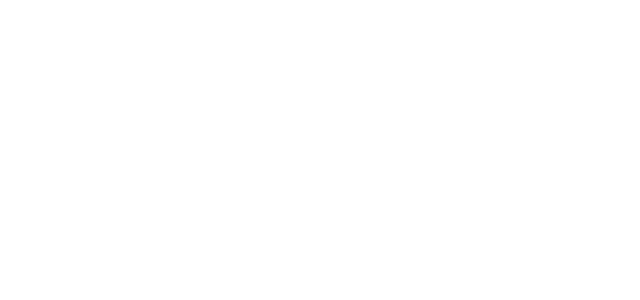
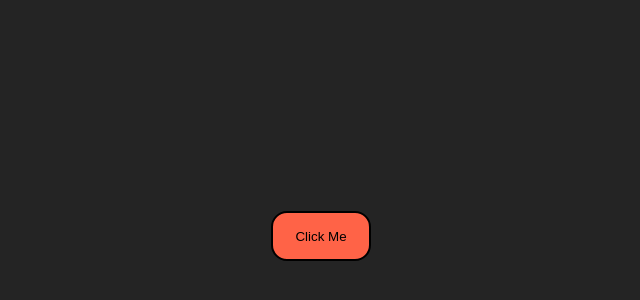
Before and after one commit to mostafa-meerzad/react-app, a React (Vite) app: page / in a window 1280 px wide. Shown: the part 164-464 px from the top of the page, without its empty margins (319-959 px from the left). Built offline with nearby package versions, Linux system fonts and the light colour scheme.

Commit message:
Complete basics of styled-components

```diff
--- a/src/App.jsx
+++ b/src/App.jsx
@@ -1,12 +1,39 @@
-import React from 'react'
+import React from "react";
+// timer section
+
 // import Timer from './timer/Timer'
+
+// styled-components section
+
+import {
+  StyledButton,
+  StyledButtonJSX
+} from "./styledComponents/Button.styled";
+import { Container } from "./styledComponents/Container.styled";
+import { GlobalStyles } from "./styledComponents/GlobalStyles.styled";
 
 function App() {
   return (
     <div>
-      {/* <Timer/> */}
+      {/* style normal elements by using styled-component */}
+      {/* <StyledButton
+        onClick={() => {
+          console.log("Hi from styled-button");
+        }}
+      >
+        <span>click me</span>
+      </StyledButton> */}
+
+      {/* <Container bgColor="tomato"/> */}
+      {/* <Container /> */}
+
+      {/* style ReactJS components by styled-components  */}
+
+      {/* add general styles that affect the whole App */}
+      <GlobalStyles />
+      <StyledButtonJSX />
     </div>
-  )
+  );
 }
 
-export default App
+export default App;
--- a/src/main.jsx
+++ b/src/main.jsx
@@ -1,7 +1,7 @@
 import React from "react";
 import ReactDOM from "react-dom/client";
 import App from "./App";
-import "./index.css";
+// import "./index.css";
 
 ReactDOM.createRoot(document.getElementById("root")).render(
   <React.StrictMode>
--- /dev/null
+++ b/src/styledComponents/Button.jsx
@@ -0,0 +1,14 @@
+import React from "react";
+
+function Button({ className }) {
+  function handleClick() {
+    console.log("Yay you clicked me");
+  }
+  return (
+    <button className={className} onClick={handleClick}>
+      Click Me
+    </button>
+  );
+}
+
+export default Button;
--- /dev/null
+++ b/src/styledComponents/Button.styled.jsx
@@ -0,0 +1,25 @@
+import styled from "styled-components";
+import Button from "./Button";
+
+const StyledButton = styled.button`
+  width: 100px;
+  height: 50px;
+  border: 2px solid skyblue;
+  border-radius: 1rem;
+
+  &:active {
+    background-color: lightblue;
+    & > span {
+      color: white;
+    }
+  }
+`;
+
+const StyledButtonJSX = styled(Button)`
+  width: 100px;
+  height: 50px;
+  background-color: tomato;
+  border-radius: 1rem;
+  border: 2px solid black;
+`;
+export { StyledButton, StyledButtonJSX };
--- /dev/null
+++ b/src/styledComponents/Container.styled.jsx
@@ -0,0 +1,8 @@
+import styled from "styled-components";
+
+export const Container = styled.div`
+  width: 50vw;
+  height: 50vh;
+  /* give a default value for a variable property */
+  background-color: ${({ bgColor = "red" }) => bgColor};
+`;
--- /dev/null
+++ b/src/styledComponents/GlobalStyles.styled.jsx
@@ -0,0 +1,16 @@
+import { createGlobalStyle } from "styled-components";
+
+export const GlobalStyles = createGlobalStyle`
+body{
+width: 100vw;
+height: 100vh;
+padding:0;
+margin: 0;
+display: grid;
+place-content: center;
+background-color: #242424;
+color:white;
+
+
+}
+`;
```
